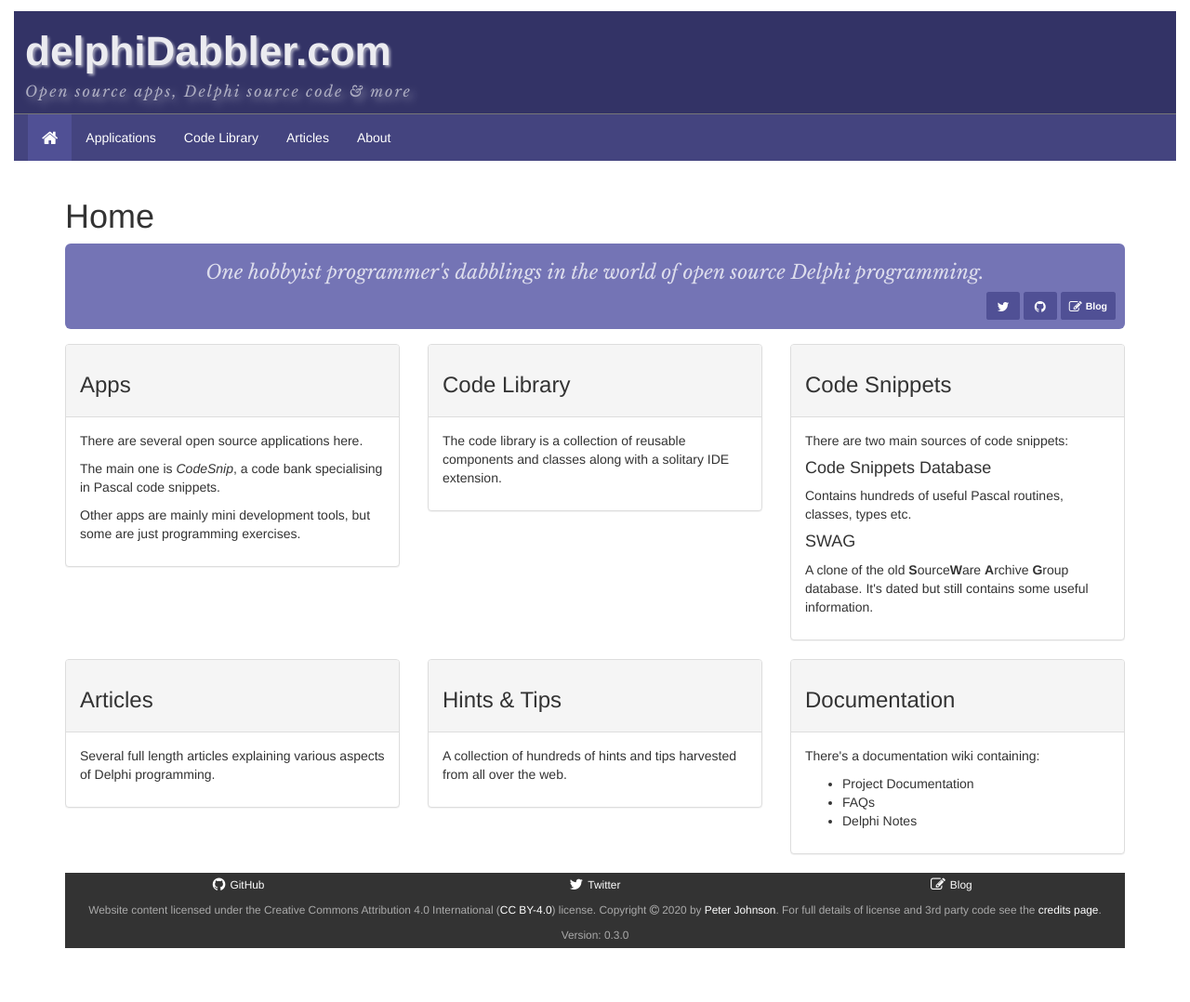
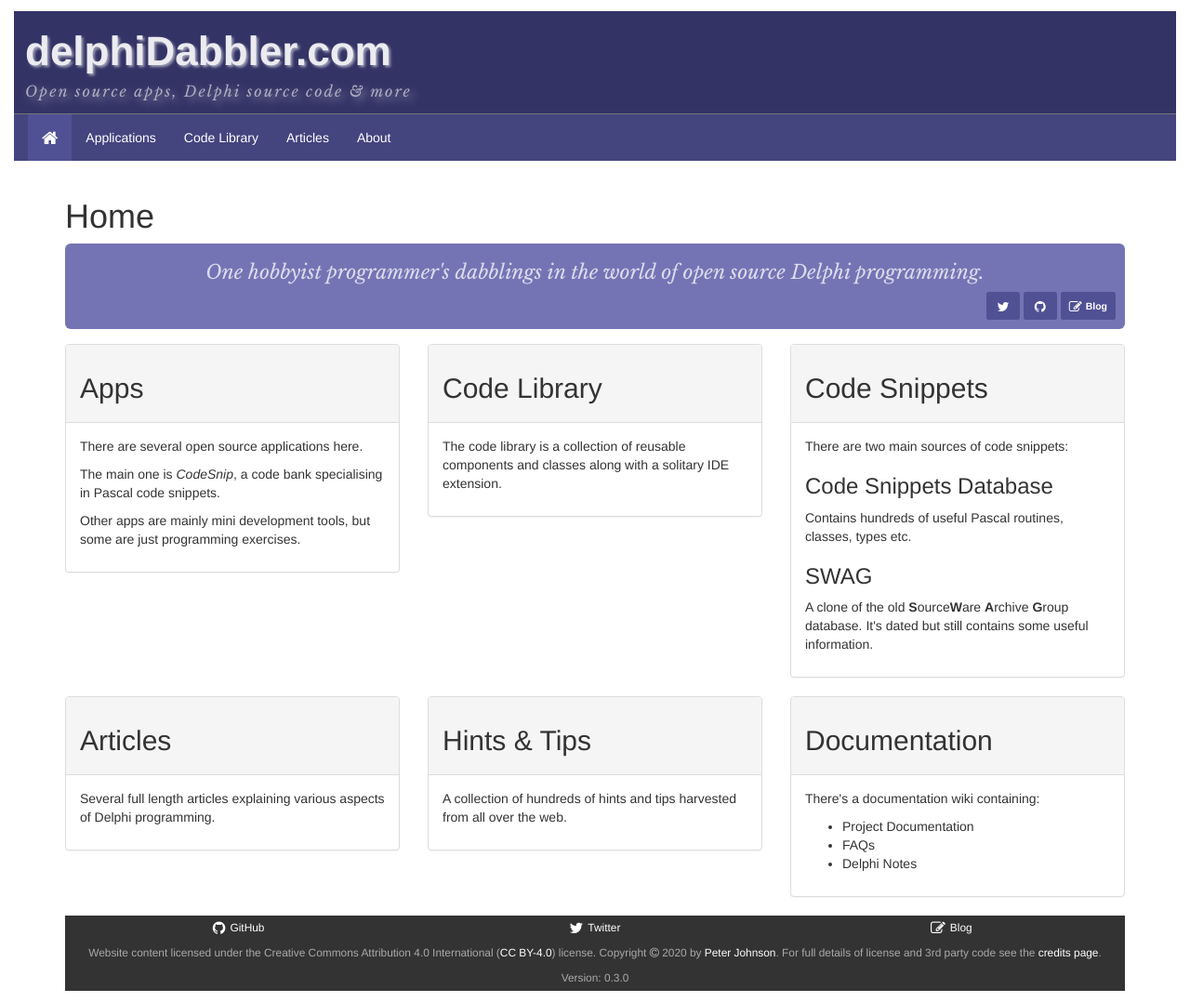
Before and after one commit to delphidabbler/delphidabbler.github.io, a Jekyll site: the page built from index.html, in a window 1280 px wide. Shown: the whole page at 93% size. Built offline with Jekyll 4.4.1, drawn with Linux system fonts in a browser that asks for light colours; nearby versions of some CDN libraries; before the commit the page ends 1032 px from its top, so only the background shows below that.

Commit message:
Replace <h3> headings with <h2> and <h4> with <h3>
Heading use now make semantic sense - was using <h3> instead of <h2>, for e.g.,  to make text smaller - will now be using styling

```diff
--- a/codelib.html
+++ b/codelib.html
@@ -18,7 +18,7 @@ title: Code Library
     <div class="col-sm-6">
       <div class="panel panel-default {% if item.mothballed %}panel-warning{% endif %}">
         <header class="panel-heading" id="{{ item.id | escape }}-head">
-          <h3>{{ item.title | escape }}</h3>
+          <h2>{{ item.title | escape }}</h2>
         </header>
         <div class="panel-body">
           <p>{{ item.summary | escape }}</p>
--- a/index.html
+++ b/index.html
@@ -21,7 +21,7 @@ title: Home Page
   <div class="col-sm-6 col-lg-4">
     <div class="panel panel-default">
       <header class="panel-heading" id="apps">
-        <h3>Apps</h3>
+        <h2>Apps</h2>
       </header>
       <div class="panel-body">
         <p>There are several open source applications here.</p>
@@ -36,7 +36,7 @@ title: Home Page
   <div class="col-sm-6 col-lg-4">
     <div class="panel panel-default">
       <header class="panel-heading" id="codelib">
-        <h3>Code Library</h3>
+        <h2>Code Library</h2>
       </header>
       <div class="panel-body">
         <p>The code library is a collection of reusable components and classes along with a solitary IDE extension.</p>
@@ -52,13 +52,13 @@ title: Home Page
   <div class="col-sm-6 col-lg-4">
     <div class="panel panel-default">
       <header class="panel-heading" id="snippets">
-        <h3>Code Snippets</h3>
+        <h2>Code Snippets</h2>
       </header>
       <div class="panel-body">
         <p>There are two main sources of code snippets:</p>
-        <h4>Code Snippets Database</h4>
+        <h3>Code Snippets Database</h3>
         <p>Contains hundreds of useful Pascal routines, classes, types etc.</p>
-        <h4>SWAG</h4>
+        <h3>SWAG</h3>
         <p>A clone of the old <strong>S</strong>ource<strong>W</strong>are <strong>A</strong>rchive <strong>G</strong>roup database. It's dated but still contains some useful information.</em>
       </div>
     </div>
@@ -72,7 +72,7 @@ title: Home Page
   <div class="col-sm-6 col-lg-4">
     <div class="panel panel-default">
       <header class="panel-heading" id="articles">
-        <h3>Articles</h3>
+        <h2>Articles</h2>
       </header>
       <div class="panel-body">
         <p>Several full length articles explaining various aspects of Delphi programming.</p>
@@ -89,7 +89,7 @@ title: Home Page
   <div class="col-sm-6 col-lg-4">
     <div class="panel panel-default">
       <header class="panel-heading" id="tips">
-        <h3>Hints &amp; Tips</h3>
+        <h2>Hints &amp; Tips</h2>
       </header>
       <div class="panel-body">
         <p>A collection of hundreds of hints and tips harvested from all over the web.</p>
@@ -102,7 +102,7 @@ title: Home Page
   <div class="col-sm-6 col-lg-4">
     <div class="panel panel-default">
       <header class="panel-heading" id="docs">
-        <h3>Documentation</h3>
+        <h2>Documentation</h2>
       </header>
       <div class="panel-body">
         <p>There's a documentation wiki containing:</p>
--- a/programs.html
+++ b/programs.html
@@ -17,7 +17,7 @@ title: Applications
     <div class="col-sm-6">
       <div class="panel panel-default {% if program.mothballed %}panel-warning{% endif %}">
         <header class="panel-heading" id="{{ program.id | escape }}-head">
-          <h3>{{ program.title | escape }}</h3>
+          <h2>{{ program.title | escape }}</h2>
         </header>
         <div class="panel-body">
           <p>{{ program.summary | escape }}</p>
```
